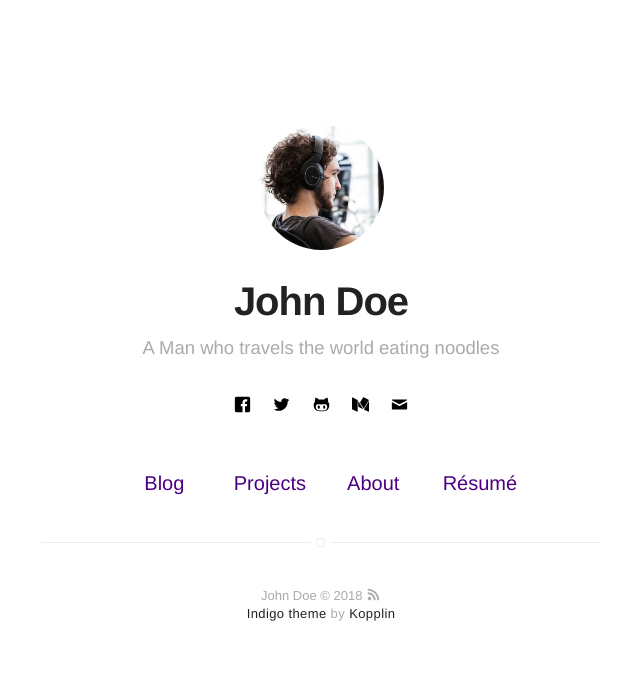
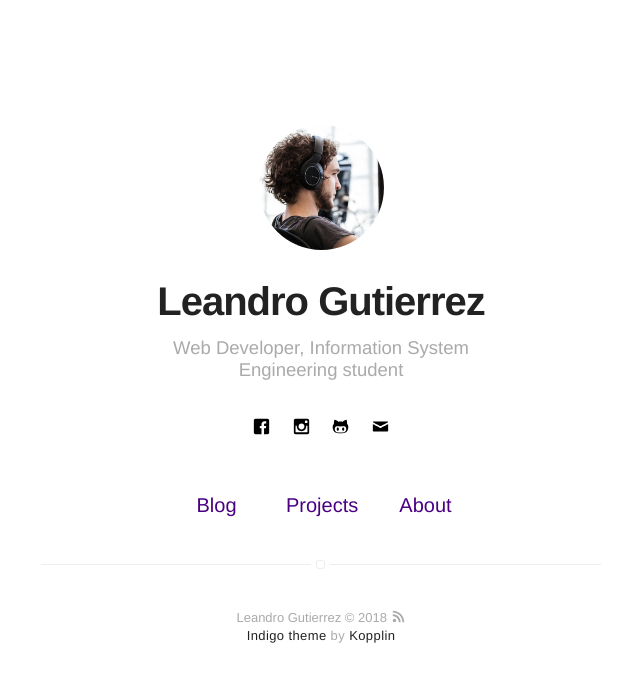
Before and after one commit to leandro070/leandro070.github.io, a Jekyll site: the page built from index.html, in a window 1280 px wide. Shown: the top 682 px of the page, without its empty margins (319-959 px from the left). Built offline with Jekyll 4.4.1, drawn with Linux system fonts in a browser that asks for light colours; some of the changed lines change nothing that is shown.

Commit message:
Fix issues

```diff
--- a/_config.yml
+++ b/_config.yml
@@ -1,10 +1,9 @@
 # main text of home
-name: John Doe
-bio: A Man who travels the world eating noodles
+name: Leandro Gutierrez
+bio: Web Developer, Information System Engineering student
 
 # twitter summary info
-description: A blog about technology and stuff related
-
+description: A simple blog with experiences as a developer.
 # if it's an external image, update below for true
 # better with square images
 external-image: false
@@ -12,11 +11,11 @@ picture: assets/images/profile.jpg
 
 # If you want to include your resume, set to true
 # and specify source (external or local).
-resume: true
+resume: false
 resume-external: true
 resume-url: https://google.com/?q=my+resume
 
-url: https://koppl.in/indigo
+url: https://leandro070.github.io/
 # your url: http://USERNAME.github.io
 
 permalink: /:title/
@@ -34,23 +33,24 @@ disqus:
   categories: [blog, project] # only show disqus for posts that have these categories
 
 # if you don't have any of social below, comment the line
-facebook: myfacebook
-twitter: mytwitter
+facebook: leandro070
+# twitter: mytwitter
 # google: mygoogle
-# instagram: myinstagram
+instagram: leangutierrez070/
 # pinterest: mypinterest
 # linkedin: mylinkedin
 # youtube: myyoutube
 # spotify: myspotify
-github: mygithub
+github: leandro070
 # lastfm: mylastfm
 # stackoverflow: 7044681/mystackoverflow
 # quora: userquora
 # reddit: username
-medium: medium
+# medium: medium
 # vimeo: myvimeo
 # lanyrd: mylanyrd
-email: myemail@gmail.com
+email: leandrogutierrez070@gmail.com
+
 
 authors:
     johndoe:
@@ -108,4 +108,4 @@ plugins:
   - jekyll-admin
 
 jekyll-mentions:
-    base_url: https://github.com
+base_url: https://github.com
```
